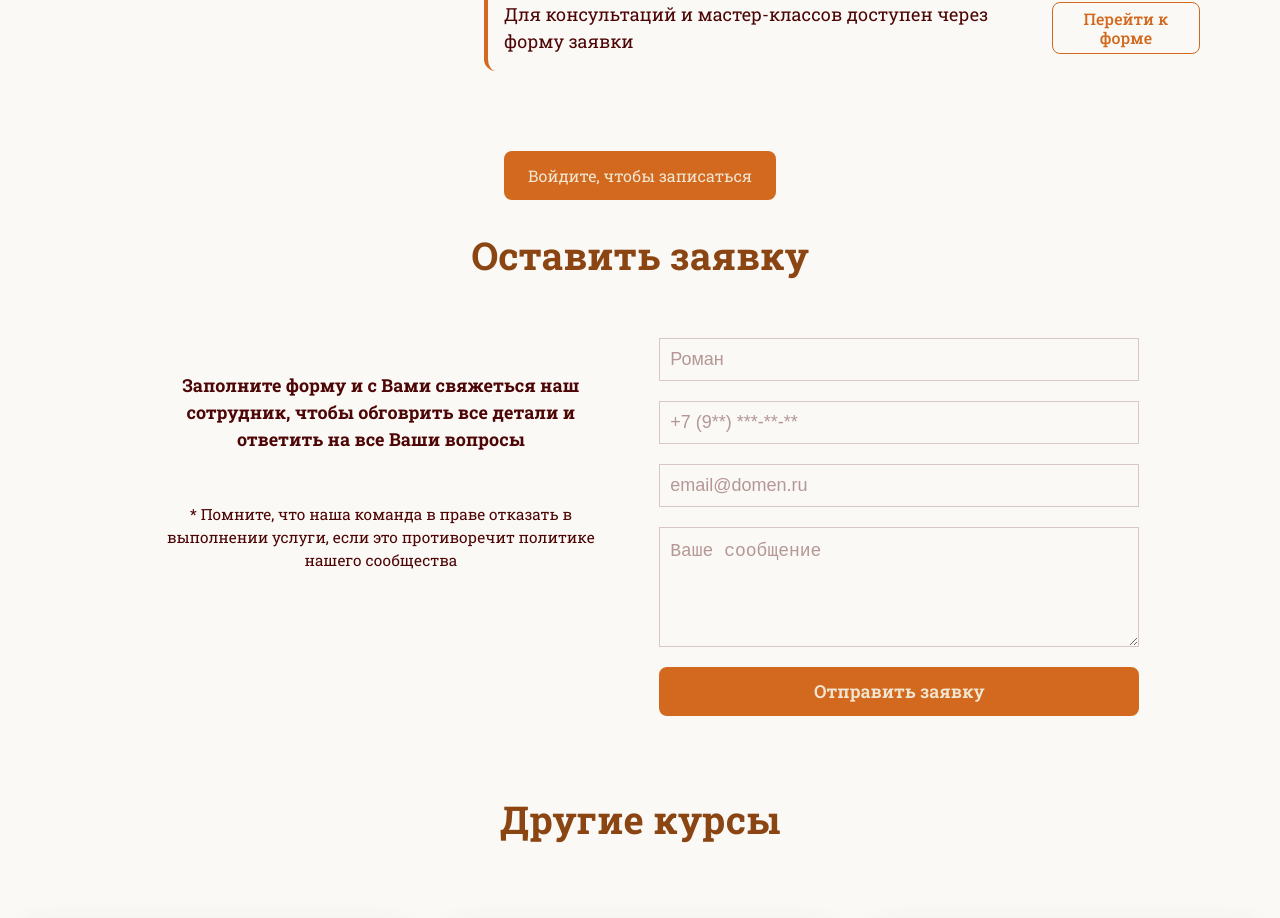
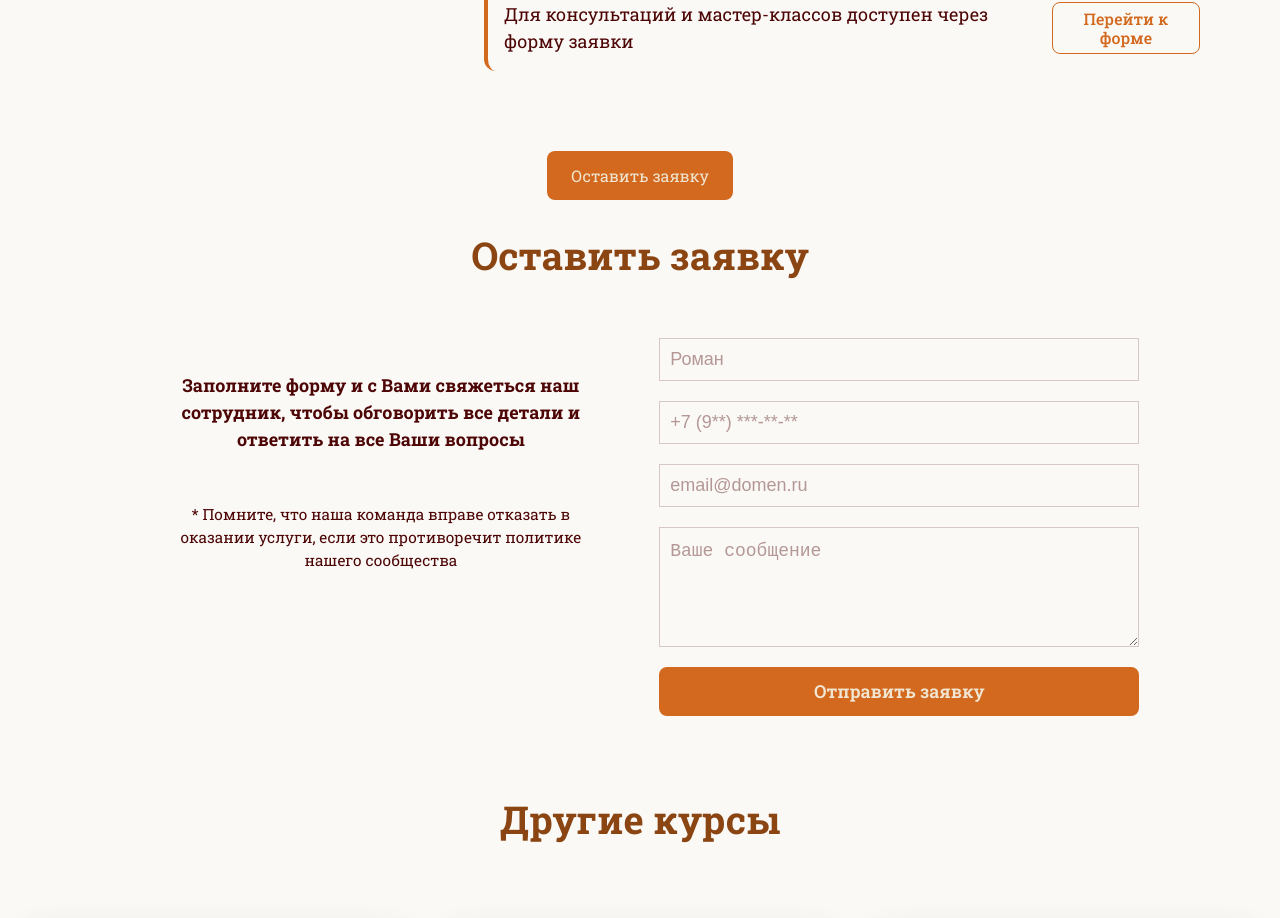
Before and after one commit to romkalan/Coffee-Tea-Mastery, a React (Vite) app: page /courses/course-1 in a window 1280 px wide. Shown: the part 1617-2535 px from the top of the page. Built offline with nearby package versions, Linux system fonts and the light colour scheme; data requests are answered from the project's data file.

Commit message:
fix scroll to block on id

```diff
--- a/db.json
+++ b/db.json
@@ -106,7 +106,7 @@
       "time": "3 дня",
       "seats": 30,
       "format": "В тренинг центре",
-      "description": "Полное погружение в чайную культуру",
+      "description": "Полное погружение в чайную культуру. Изучите историю чая, его сорта и регионы произрастания. Научитесь профессионально заваривать разные виды чая (пуэр, улун, зелёный, красный), освоите чайную церемонию и искусство чаепития. Узнаете, как сочетать чай с едой, как оценивать качество чайного листа и разбираться в тонкостях ферментации. Курс включает дегустации редких сортов и практические занятия по технологии заваривания.",
       "text": "",
       "expertId": "345436gnfdgndf632fdgasdfgs",
       "image": "/images/courseImage.png",
@@ -202,7 +202,7 @@
       "time": "7 дней",
       "seats": 30,
       "format": "В тренинг центре",
-      "description": "Полный курс от бариста до титестера",
+      "description": "Полный курс от бариста до титестера. За 7 дней вы освоите профессию бариста с нуля до продвинутого уровня и научитесь разбираться в чае как профессиональный титестер. Программа включает: теорию обжарки и помола, приготовление эспрессо и напитков на его основе, латте-арт, каппинг и сенсорику, основы чайной культуры, заваривание разных видов чая, сочетание кофе и чая с едой. Курс ведут национальные эксперты компетенции с практическими занятиями на профессиональном оборудовании.",
       "text": "",
       "expertId": "3454362hjhg8fbd789sdfgs",
       "image": "/images/coffeeAndTeaMastery.png",
--- a/src/components/DetailCourseInfo/DetailCourseInfo.tsx
+++ b/src/components/DetailCourseInfo/DetailCourseInfo.tsx
@@ -4,9 +4,10 @@ import type {TCourse} from "../../types/course.ts";
 
 interface DetailCourseInfoProps {
     course: TCourse;
+    onRequestClick?: () => void;
 }
 
-function DetailCourseInfo({course}: DetailCourseInfoProps) {
+function DetailCourseInfo({course, onRequestClick}: DetailCourseInfoProps) {
     return (
         <div>
             <h1 className={classNames(styles.title)}>{course.type} / {course.title}</h1>
@@ -20,7 +21,7 @@ function DetailCourseInfo({course}: DetailCourseInfoProps) {
                         <div><p><b>Время:</b></p>{course.time}</div>
                         <div><p><b>Стоимость:</b></p>От {course.price} руб</div>
                         <div><p><b>Формат обучения:</b></p>{course.format}</div>
-                        <button className={classNames(styles.previewButton)}>Оставить заявку</button>
+                        <button className={classNames(styles.previewButton)} onClick={onRequestClick}>Оставить заявку</button>
                     </div>
                 </div>
             </div>
--- a/src/components/DetailServiceInfo/DetailServiceInfo.tsx
+++ b/src/components/DetailServiceInfo/DetailServiceInfo.tsx
@@ -4,9 +4,10 @@ import type {TService} from "../../types/service.ts";
 
 interface DetailServiceInfoProps {
     service: TService;
+    onRequestClick?: () => void;
 }
 
-function DetailServiceInfo({service}: DetailServiceInfoProps) {
+function DetailServiceInfo({service, onRequestClick}: DetailServiceInfoProps) {
     return (
         <div>
             <h1 className={classNames(styles.title)}>{service.type} / {service.title}</h1>
@@ -20,7 +21,7 @@ function DetailServiceInfo({service}: DetailServiceInfoProps) {
                         <div><p><b>Время:</b></p>{service.time}</div>
                         <div><p><b>Стоимость:</b></p>От {service.price} руб</div>
                         <div><p><b>Формат:</b></p>{service.format}</div>
-                        <button className={classNames(styles.previewButton)}>Оставить заявку</button>
+                        <button className={classNames(styles.previewButton)} onClick={onRequestClick}>Оставить заявку</button>
                     </div>
                 </div>
             </div>
--- a/src/components/Expert/styles.module.scss
+++ b/src/components/Expert/styles.module.scss
@@ -35,8 +35,8 @@
   font-size: mixins.$font-small;
   min-height: 40px;
   background: rgba(77, 5, 5, 0.05);
-  padding: 6px 12px;
-  border-radius: mixins.$border-radius-large;
+  padding: 8px 16px;
+  border-radius: 24px;
   display: inline-flex;
   align-items: center;
   justify-content: center;
--- a/src/components/ServiceRequestForm/ServiceRequestForm.tsx
+++ b/src/components/ServiceRequestForm/ServiceRequestForm.tsx
@@ -40,8 +40,8 @@ function ServiceRequestForm() {
             <div className={classNames(styles.root)}>
                 <div className={classNames(styles.card)}>
                     <h3 className={classNames(styles.cardTitle)}>Заполните форму и с Вами свяжеться наш сотрудник, чтобы
-                        обговрить все детали и ответить на все Ваши вопросы</h3>
-                    <p className={classNames(styles.cardText)}>* Помните, что наша команда в праве отказать в выполнении услуги, если это противоречит политике нашего сообщества</p>
+                        обговорить все детали и ответить на все Ваши вопросы</h3>
+                    <p className={classNames(styles.cardText)}>* Помните, что наша команда вправе отказать в оказании услуги, если это противоречит политике нашего сообщества</p>
                 </div>
                 <form className={classNames(styles.form)} onSubmit={handleSubmit}>
                     <input type="text" name="name" value={formData.name} onChange={handleInputChange}
--- a/src/pages/CourseDetail/CourseDetail.tsx
+++ b/src/pages/CourseDetail/CourseDetail.tsx
@@ -1,14 +1,13 @@
 import styles from "./styles.module.scss";
-import {useEffect, useState} from "react";
+import {useEffect} from "react";
 import {Navigate, useParams} from "react-router";
 import classNames from "classnames";
 import ServiceRequestForm from "../../components/ServiceRequestForm/ServiceRequestForm.tsx";
 import Services from "../../components/Services/Services.tsx";
 import DetailCourseInfo from "../../components/DetailCourseInfo/DetailCourseInfo.tsx";
 import ExpertOfCourse from "../../components/ExpertOfCourse/ExpertOfCourse.tsx";
-import {useAppSelector, useAppDispatch} from "../../redux/hooks/hooks.ts";
-import {selectUser, enrollCourse} from "../../redux/entities/auth";
-import ModalLogin from "../../components/ModalLogin/ModalLogin.tsx";
+import {useAppSelector} from "../../redux/hooks/hooks.ts";
+import {selectUser} from "../../redux/entities/auth";
 import {useGetCourseByIdQuery, useGetCoursesQuery} from "../../redux/services/api.ts";
 import Skeleton from "../../components/Skeleton/Skeleton.tsx";
 import ErrorState from "../../components/ErrorState/ErrorState.tsx";
@@ -19,20 +18,15 @@ function CourseDetail(){
     const {data: course, isLoading, error, refetch} = useGetCourseByIdQuery(params.id!);
     const {data: allCourses} = useGetCoursesQuery();
     const user = useAppSelector(selectUser);
-    const dispatch = useAppDispatch();
-    const [showLogin, setShowLogin] = useState(false);
 
     const myEnrollment = user && course
         ? (user.courses || []).find(c => c.courseId === course.id)
         : null;
 
-    const handleEnroll = () => {
-        if (!user) {
-            setShowLogin(true);
-            return;
-        }
-        if (course) {
-            dispatch(enrollCourse({ courseId: course.id }));
+    const scrollToForm = () => {
+        const form = document.getElementById("request-form");
+        if (form) {
+            form.scrollIntoView({ behavior: "smooth" });
         }
     };
 
@@ -58,24 +52,16 @@ function CourseDetail(){
                 { label: course.title },
             ]} />
             <div className={classNames(styles.root)}>
-                <DetailCourseInfo course={course}/>
+                <DetailCourseInfo course={course} onRequestClick={scrollToForm}/>
                 <ExpertOfCourse expertId={course.expertId}/>
 
                 <div className={classNames(styles.enrollSection)}>
-                    {myEnrollment ? (
-                        <p className={classNames(styles.enrolledText)}>
-                            {myEnrollment.status === "completed"
-                                ? "Курс пройден"
-                                : "Вы записаны на этот курс"}
-                        </p>
-                    ) : (
-                        <button
-                            className={classNames(styles.enrollButton)}
-                            onClick={handleEnroll}
-                        >
-                            {user ? "Записаться на курс" : "Войдите, чтобы записаться"}
-                        </button>
-                    )}
+                    <button
+                        className={classNames(styles.enrollButton)}
+                        onClick={scrollToForm}
+                    >
+                        Оставить заявку
+                    </button>
                 </div>
 
                 <ServiceRequestForm/>
@@ -83,7 +69,6 @@ function CourseDetail(){
                     <Services services={otherCourses}>Другие курсы</Services>
                 )}
             </div>
-            <ModalLogin isOpen={showLogin} onClose={() => setShowLogin(false)} />
         </div>
     )
 }
--- a/src/pages/Courses/styles.module.scss
+++ b/src/pages/Courses/styles.module.scss
@@ -20,7 +20,7 @@
 
 .filterTitle {
   margin: 0;
-  font-size: 24px;
+  font-size: 32px;
   font-weight: 600;
   color: var(--color-text);
 }
--- a/src/pages/ServiceDetail/ServiceDetail.tsx
+++ b/src/pages/ServiceDetail/ServiceDetail.tsx
@@ -15,6 +15,13 @@ function ServiceDetail() {
     const params = useParams();
     const {data: service, isLoading, error, refetch} = useGetServiceByIdQuery(params.id!);
     const {data: allServices} = useGetServicesQuery();
+
+    const scrollToForm = () => {
+        const form = document.getElementById("request-form");
+        if (form) {
+            form.scrollIntoView({ behavior: "smooth" });
+        }
+    };
 
     useEffect(() => {
         if (service) {
@@ -37,7 +44,7 @@ function ServiceDetail() {
                 { label: "Услуги", href: "/services" },
                 { label: service.title },
             ]} />
-            <DetailServiceInfo service={service}/>
+            <DetailServiceInfo service={service} onRequestClick={scrollToForm}/>
             <ServiceOptionsBlock actions={service.actions} results={service.results}/>
             <ServiceRequestForm/>
             {otherServices.length > 0 && (
```
Also changed, not shown: src/pages/Courses/Courses.tsx (+7 -5 lines).
